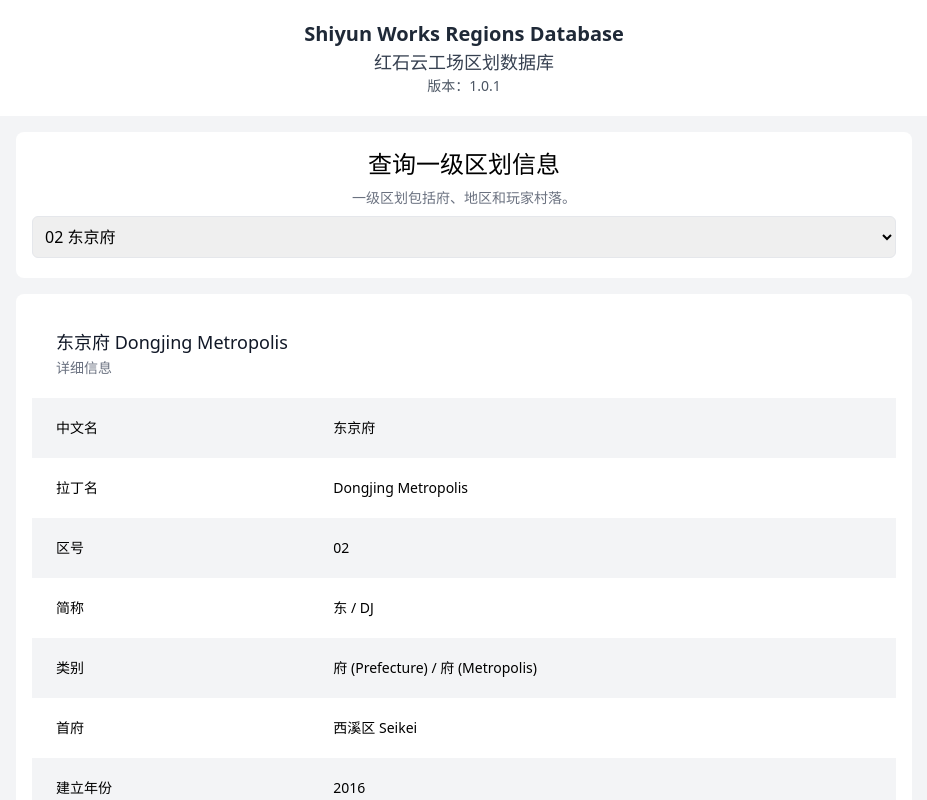
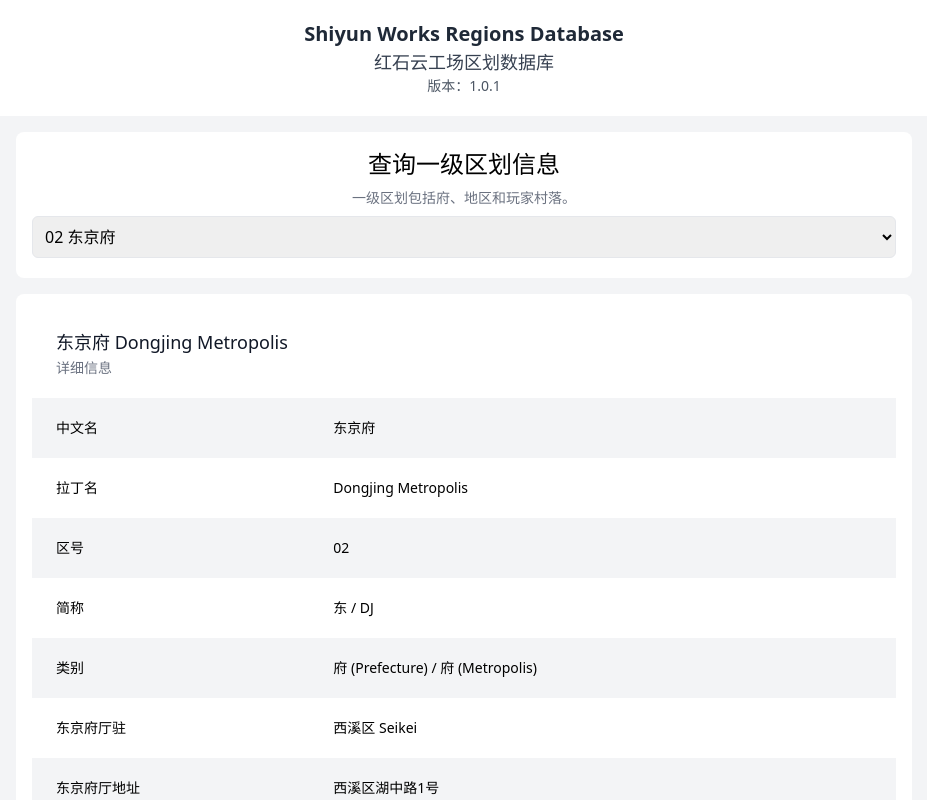
Before and after one commit to metashiyun/village, a Next.js app: page / in a window 1280 px wide. Shown: the top 800 px of the page, without its empty margins (176-1103 px from the left). Built offline with nearby package versions, Linux system fonts and the light colour scheme.

Commit message:
Update data

```diff
--- a/app/components/regionDetail.tsx
+++ b/app/components/regionDetail.tsx
@@ -1,6 +1,6 @@
 import React from "react";
 
-const TableRow = ({ title, content }) => (
+const TableRow = ({title, content}) => (
     <div
         className={`
      px-4 py-5 sm:grid sm:grid-cols-3 sm:gap-4 sm:px-6
@@ -13,7 +13,7 @@ const TableRow = ({ title, content }) => (
     </div>
 );
 
-export const RegionDetails = ({ region, models }) => (
+export const RegionDetails = ({region, models}) => (
     <div>
         {[
             ["中文名", region.name],
@@ -29,7 +29,14 @@ export const RegionDetails = ({ region, models }) => (
                 )
                     .join(" / "),
             ],
-      ["首府", region.capital],
+            [
+                `${region.name}${models[0].regions.find(r => r.id === region.type).govt.zh}驻`,
+                region.capital
+            ],
+            [
+                `${region.name}${models[0].regions.find(r => r.id === region.type).govt.zh}地址`,
+                region.address
+            ],
             ["建立年份", region.est],
             ["传送点域名", `${region.id}.`],
             [
@@ -45,17 +52,17 @@ export const RegionDetails = ({ region, models }) => (
             // filter out empty content
             .filter((item) => item[1])
             .map((item, index) => (
-        <TableRow key={index} title={item[0]} content={item[1]} />
+                <TableRow key={index} title={item[0]} content={item[1]}/>
             ))}
     </div>
 );
 
-export const CityDetails = ({ city, models }) => (
+export const CityDetails = ({city, models}) => (
     <div>
         {[
             ["中文名", city.name],
             ["拉丁名", city["name-latin"]],
-      ["区号", city["id"]],
+            ["区号", city.id],
             [
                 "类别",
                 models[0].regions
@@ -63,13 +70,14 @@ export const CityDetails = ({ city, models }) => (
                     .names.map((name) => `${name.zh} (${name.en})`)
                     .join(" / "),
             ],
+            ["马匹编号前缀", city.license],
             ["所属二级区划", city.county],
             ["包含四级区划", city.neighborhoods],
         ]
             // filter out empty content. if needed, uncomment the line below
             // .filter((item) => item[1])
             .map((item, index) => (
-        <TableRow key={index} title={item[0]} content={item[1]} />
+                <TableRow key={index} title={item[0]} content={item[1]}/>
             ))}
     </div>
 );
--- a/app/regions.json
+++ b/app/regions.json
@@ -18,6 +18,10 @@
               "zh": "玩家村落"
             }
           ],
+          "govt": {
+            "en": "Office",
+            "zh": "代表处"
+          },
           "governor": {
             "en": "Governor",
             "zh": "代表人"
@@ -234,6 +238,7 @@
       "est": "2016",
       "governor": "scchan",
       "vice-governor": "Kawakazechan",
+      "address": "西溪区湖中路1号",
       "children": [
         {
           "id": "02-01",
@@ -521,15 +526,86 @@
       "est": "2018",
       "governor": "syx0310",
       "vice-governor": "lyq2002",
-      "children": [
-        {
-          "id": "99-99",
-          "level": 3,
-          "type": "city",
-          "name": "该一级区划的三级区划信息尚不完善",
-          "name-latin": "Third-level region data not available",
-          "county": "N/A",
-          "license": "N/A",
+      "address": "北村区府厅路1号",
+      "children": [
+        {
+          "id": "03-01",
+          "level": 3,
+          "type": "city-metro",
+          "name": "北村区",
+          "name-latin": "Beicun City",
+          "county": "北村县",
+          "license": "北村",
+          "neighborhoods": "N/A"
+        },
+        {
+          "id": "03-02",
+          "level": 3,
+          "type": "city-metro",
+          "name": "婺外区",
+          "name-latin": "Wuwai City",
+          "county": "婺外县",
+          "license": "丽泽",
+          "neighborhoods": "N/A"
+        },
+        {
+          "id": "03-03",
+          "level": 3,
+          "type": "city-metro",
+          "name": "南村区",
+          "name-latin": "Nancun City",
+          "county": "婺外县",
+          "license": "丽泽",
+          "neighborhoods": "N/A"
+        },
+        {
+          "id": "03-04",
+          "level": 3,
+          "type": "city-metro",
+          "name": "丽泽区",
+          "name-latin": "Li-tse City",
+          "county": "婺外县",
+          "license": "丽泽",
+          "neighborhoods": "N/A"
+        },
+        {
+          "id": "03-05",
+          "level": 3,
+          "type": "city-metro",
+          "name": "西婺区",
+          "name-latin": "Xiwu City",
+          "county": "北村县",
+          "license": "北村",
+          "neighborhoods": "N/A"
+        },
+        {
+          "id": "03-06",
+          "level": 3,
+          "type": "city-metro",
+          "name": "东阳区",
+          "name-latin": "Dongyang City",
+          "county": "东阳县",
+          "license": "黄大仙",
+          "neighborhoods": "N/A"
+        },
+        {
+          "id": "03-07",
+          "level": 3,
+          "type": "city-metro",
+          "name": "黄大仙区",
+          "name-latin": "Wong Tai Sin City",
+          "county": "东阳县",
+          "license": "黄大仙",
+          "neighborhoods": "N/A"
+        },
+        {
+          "id": "03-51",
+          "level": 3,
+          "type": "city",
+          "name": "南外市",
+          "name-latin": "Nanwai City",
+          "county": "婺外县",
+          "license": "南外",
           "neighborhoods": "N/A"
         }
       ],
@@ -548,6 +624,7 @@
       "est": "2016",
       "governor": "syx0310",
       "vice-governor": "Kawakazechan",
+      "address": "湖滨市江北区北山路1号",
       "children": [
         {
           "id": "99-99",
@@ -575,6 +652,7 @@
       "est": "2015",
       "governor": "lyq2002",
       "vice-governor": "scchan",
+      "address": "西山区渡江路南段3号",
       "children": [
         {
           "id": "99-99",
@@ -602,6 +680,7 @@
       "est": "2015",
       "governor": "scchan",
       "vice-governor": "small___rice",
+      "address": "京都市下京区三条大道中段1号",
       "children": [
         {
           "id": "99-99",
@@ -629,6 +708,7 @@
       "est": "2017",
       "governor": "small___rice",
       "vice-governor": "scchan",
+      "address": "东逸仙市通海路1号",
       "children": [
         {
           "id": "99-99",
@@ -656,15 +736,56 @@
       "est": "2017",
       "governor": "syx0310",
       "vice-governor": "scchan",
-      "children": [
-        {
-          "id": "99-99",
-          "level": 3,
-          "type": "city",
-          "name": "该一级区划的三级区划信息尚不完善",
-          "name-latin": "Third-level region data not available",
-          "county": "N/A",
-          "license": "N/A",
+      "address": "海湾市定海区海运路北段1号",
+      "children": [
+        {
+          "id": "22-01",
+          "level": 3,
+          "type": "city-special",
+          "name": "海湾市",
+          "name-latin": "The City of Haiwan",
+          "county": "海湾县",
+          "license": "海湾",
+          "neighborhoods": "定海区、镇海区、前海区"
+        },
+        {
+          "id": "22-02",
+          "level": 3,
+          "type": "city-special",
+          "name": "东岛市",
+          "name-latin": "The City of Dongdao",
+          "county": "东岛县",
+          "license": "东岛",
+          "neighborhoods": "紫荆港区、长岛区、玉山区、沙湾区、离岛区、清水湾区、东区"
+        },
+        {
+          "id": "22-51",
+          "level": 3,
+          "type": "town",
+          "name": "临海镇",
+          "name-latin": "Linhai Town",
+          "county": "临芳县",
+          "license": "东海",
+          "neighborhoods": "N/A"
+        },
+        {
+          "id": "22-81",
+          "level": 3,
+          "type": "village",
+          "name": "芳岛村",
+          "name-latin": "Fangdao Village",
+          "county": "临芳县",
+          "license": "东海",
+          "neighborhoods": "N/A"
+        },
+        {
+          "id": "22-82",
+          "level": 3,
+          "type": "village",
+          "name": "东极岛村",
+          "name-latin": "Dongjidao Village",
+          "county": "东岛县",
+          "license": "东海",
           "neighborhoods": "N/A"
         }
       ],
@@ -683,6 +804,7 @@
       "est": "2018",
       "governor": "scchan",
       "vice-governor": "N/A",
+      "address": "北斗市天海路2号",
       "children": [
         {
           "id": "99-99",
@@ -710,6 +832,7 @@
       "est": "2018",
       "governor": "syx0310",
       "vice-governor": "N/A",
+      "address": "新山市森林城市大厅1号",
       "children": [
         {
           "id": "99-99",
@@ -737,6 +860,7 @@
       "est": "2017",
       "governor": "scchan",
       "vice-governor": "N/A",
+      "address": "千代市小平区大学路3号",
       "children": [
         {
           "id": "99-99",
@@ -764,6 +888,7 @@
       "est": "2019",
       "governor": "东京府代管",
       "vice-governor": "N/A",
+      "address": "东京府西溪区湖中路1号",
       "children": [
         {
           "id": "99-99",
@@ -791,6 +916,7 @@
       "est": "2020",
       "governor": "京都府代管",
       "vice-governor": "N/A",
+      "address": "京都府京都市下京区三条大道中段1号",
       "children": [
         {
           "id": "99-99",
@@ -818,6 +944,7 @@
       "est": "2021",
       "governor": "scchan",
       "vice-governor": "xi_lao_zhai",
+      "address": "松山市南浦区雷威道中段1弄1号",
       "children": [
         {
           "id": "99-99",
@@ -845,6 +972,7 @@
       "est": "2021",
       "governor": "东京府代管",
       "vice-governor": "N/A",
+      "address": "东京府西溪区湖中路1号",
       "children": [
         {
           "id": "99-99",
@@ -872,6 +1000,7 @@
       "est": "2021",
       "governor": "scchan",
       "vice-governor": "Kawakazechan",
+      "address": "罗家汇市东侧",
       "children": [
         {
           "id": "99-99",
@@ -899,6 +1028,7 @@
       "est": "2021",
       "governor": "scchan",
       "vice-governor": "N/A",
+      "address": "坂井市站前路2号",
       "children": [
         {
           "id": "99-99",
@@ -926,6 +1056,7 @@
       "est": "2021",
       "governor": "Kawakazechan",
       "vice-governor": "N/A",
+      "address": "建德市三咏楼",
       "children": [
         {
           "id": "99-99",
@@ -953,6 +1084,7 @@
       "est": "2022",
       "governor": "AlccHoward",
       "vice-governor": "N/A",
+      "address": "N/A",
       "children": [
         {
           "id": "99-99",
@@ -980,6 +1112,7 @@
       "est": "2022",
       "governor": "东京府代管",
       "vice-governor": "N/A",
+      "address": "东京府西溪区湖中路1号",
       "children": [
         {
           "id": "99-99",
@@ -1007,6 +1140,7 @@
       "est": "2022",
       "governor": "东京府代管",
       "vice-governor": "N/A",
+      "address": "东京府西溪区湖中路1号",
       "children": [
         {
           "id": "99-99",
@@ -1034,6 +1168,7 @@
       "est": "2022",
       "governor": "千代府代管",
       "vice-governor": "N/A",
+      "address": "千代府千代市小平区大学路3号",
       "children": [
         {
           "id": "99-99",
@@ -1061,6 +1196,7 @@
       "est": "2022",
       "governor": "xi_lao_zhai",
       "vice-governor": "N/A",
+      "address": "南沙村金山大道",
       "children": [
         {
           "id": "99-99",
@@ -1088,6 +1224,7 @@
       "est": "2022",
       "governor": "baka_mashiro",
       "vice-governor": "N/A",
+      "address": "N/A",
       "children": [
         {
           "id": "99-99",
@@ -1115,6 +1252,7 @@
       "est": "2023",
       "governor": "东海府代管",
       "vice-governor": "N/A",
+      "address": "东海府海湾市定海区海运路北段1号",
       "children": [
         {
           "id": "99-99",
@@ -1142,6 +1280,7 @@
       "est": "2023",
       "governor": "全罗府代管",
       "vice-governor": "N/A",
+      "address": "全罗府罗家汇市东侧",
       "children": [
         {
           "id": "99-99",
@@ -1169,6 +1308,7 @@
       "est": "2023",
       "governor": "松山府代管",
       "vice-governor": "N/A",
+      "address": "松山府松山市南浦区雷威道中段1弄1号",
       "children": [
         {
           "id": "99-99",
@@ -1196,6 +1336,7 @@
       "est": "2023",
       "governor": "松山府代管",
       "vice-governor": "N/A",
+      "address": "松山府松山市南浦区雷威道中段1弄1号",
       "children": [
         {
           "id": "99-99",
@@ -1223,6 +1364,7 @@
       "est": "2023",
       "governor": "baka_mashiro",
       "vice-governor": "N/A",
+      "address": "信阳镇汽车工业园",
       "children": [
         {
           "id": "99-99",
@@ -1250,6 +1392,7 @@
       "est": "2023",
       "governor": "北岛府代管",
       "vice-governor": "N/A",
+      "address": "北岛府北斗市天海路2号",
       "children": [
         {
           "id": "99-99",
@@ -1277,6 +1420,7 @@
       "est": "2023",
       "governor": "松山府代管",
       "vice-governor": "N/A",
+      "address": "松山府松山市南浦区雷威道中段1弄1号",
       "children": [
         {
           "id": "99-99",
@@ -1304,6 +1448,7 @@
       "est": "2021",
       "governor": "unsavory",
       "vice-governor": "N/A",
+      "address": "撒哈拉中央镇沙漠中",
       "children": [
         {
           "id": "99-99",
@@ -1331,13 +1476,14 @@
       "est": "2020",
       "governor": "N/A",
       "vice-governor": "N/A",
-      "children": [
-        {
-          "id": "99-99",
-          "level": 3,
-          "type": "city",
-          "name": "该一级区划的三级区划信息尚不完善",
-          "name-latin": "Third-level region data not available",
+      "address": "N/A",
+      "children": [
+        {
+          "id": "99-00",
+          "level": 3,
+          "type": "city",
+          "name": "该一级区划不适用公共规划区的四级区划架构",
+          "name-latin": "Not applicable",
           "county": "N/A",
           "license": "N/A",
           "neighborhoods": "N/A"
@@ -1358,13 +1504,14 @@
       "est": "2019",
       "governor": "N/A",
       "vice-governor": "N/A",
-      "children": [
-        {
-          "id": "99-99",
-          "level": 3,
-          "type": "city",
-          "name": "该一级区划的三级区划信息尚不完善",
-          "name-latin": "Third-level region data not available",
+      "address": "N/A",
+      "children": [
+        {
+          "id": "99-00",
+          "level": 3,
+          "type": "city",
+          "name": "该一级区划不适用公共规划区的四级区划架构",
+          "name-latin": "Not applicable",
           "county": "N/A",
           "license": "N/A",
           "neighborhoods": "N/A"
@@ -1381,17 +1528,18 @@
       "name": "海花洲县",
       "name-latin": "Haihuazhou Xian",
       "type": "state",
-      "capital": "政经中心区 Central",
+      "capital": "金钟区 Admiralty",
       "est": "2021",
       "governor": "Delicious_OvO",
       "vice-governor": "N/A",
-      "children": [
-        {
-          "id": "99-99",
-          "level": 3,
-          "type": "city",
-          "name": "该一级区划的三级区划信息尚不完善",
-          "name-latin": "Third-level region data not available",
+      "address": "东京府金钟区世界贸易中心4号海花洲县代表处",
+      "children": [
+        {
+          "id": "99-00",
+          "level": 3,
+          "type": "city",
+          "name": "该一级区划不适用公共规划区的四级区划架构",
+          "name-latin": "Not applicable",
           "county": "N/A",
           "license": "N/A",
           "neighborhoods": "N/A"
@@ -1408,17 +1556,18 @@
       "name": "凌中",
       "name-latin": "Lingzhong",
       "type": "state",
-      "capital": "凌中 Lingzhong",
+      "capital": "金钟区 Admiralty",
       "est": "2022",
       "governor": "Delicious_OvO",
       "vice-governor": "N/A",
-      "children": [
-        {
-          "id": "99-99",
-          "level": 3,
-          "type": "city",
-          "name": "该一级区划的三级区划信息尚不完善",
-          "name-latin": "Third-level region data not available",
+      "address": "东京府金钟区世界贸易中心4号凌中代表处",
+      "children": [
+        {
+          "id": "99-00",
+          "level": 3,
+          "type": "city",
+          "name": "该一级区划不适用公共规划区的四级区划架构",
+          "name-latin": "Not applicable",
           "county": "N/A",
           "license": "N/A",
           "neighborhoods": "N/A"
@@ -1435,17 +1584,18 @@
       "name": "北群区",
       "name-latin": "Beiqun Qu",
       "type": "state",
-      "capital": "北群 Beiqun",
+      "capital": "建德市 Jiande",
       "est": "2022",
       "governor": "yybs44",
       "vice-governor": "N/A",
-      "children": [
-        {
-          "id": "99-99",
-          "level": 3,
-          "type": "city",
-          "name": "该一级区划的三级区划信息尚不完善",
-          "name-latin": "Third-level region data not available",
+      "address": "严州府建德市梅铁大厦北群区代表处",
+      "children": [
+        {
+          "id": "99-00",
+          "level": 3,
+          "type": "city",
+          "name": "该一级区划不适用公共规划区的四级区划架构",
+          "name-latin": "Not applicable",
           "county": "N/A",
           "license": "N/A",
           "neighborhoods": "N/A"
```
Lines whose indentation alone changed are shown as unchanged.
